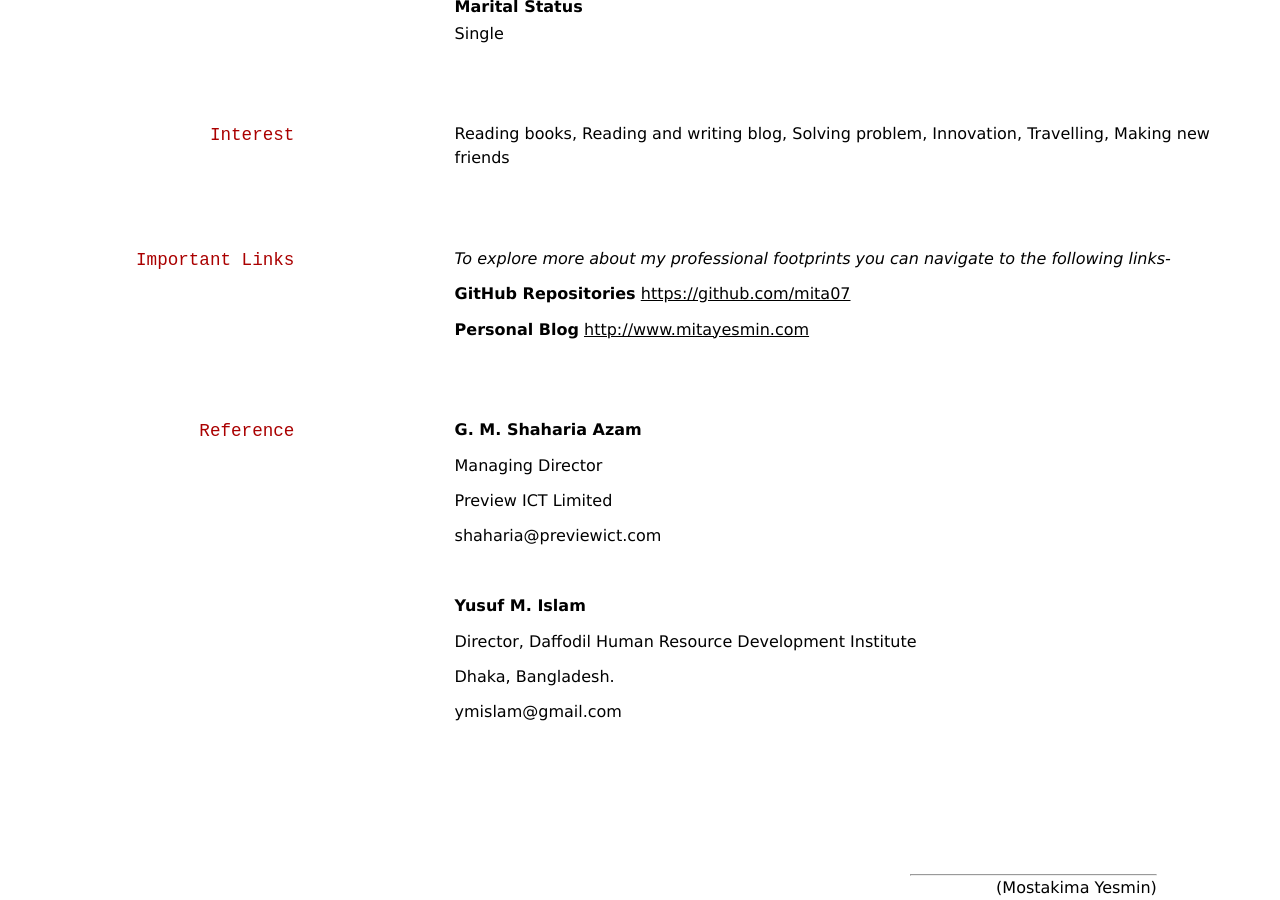
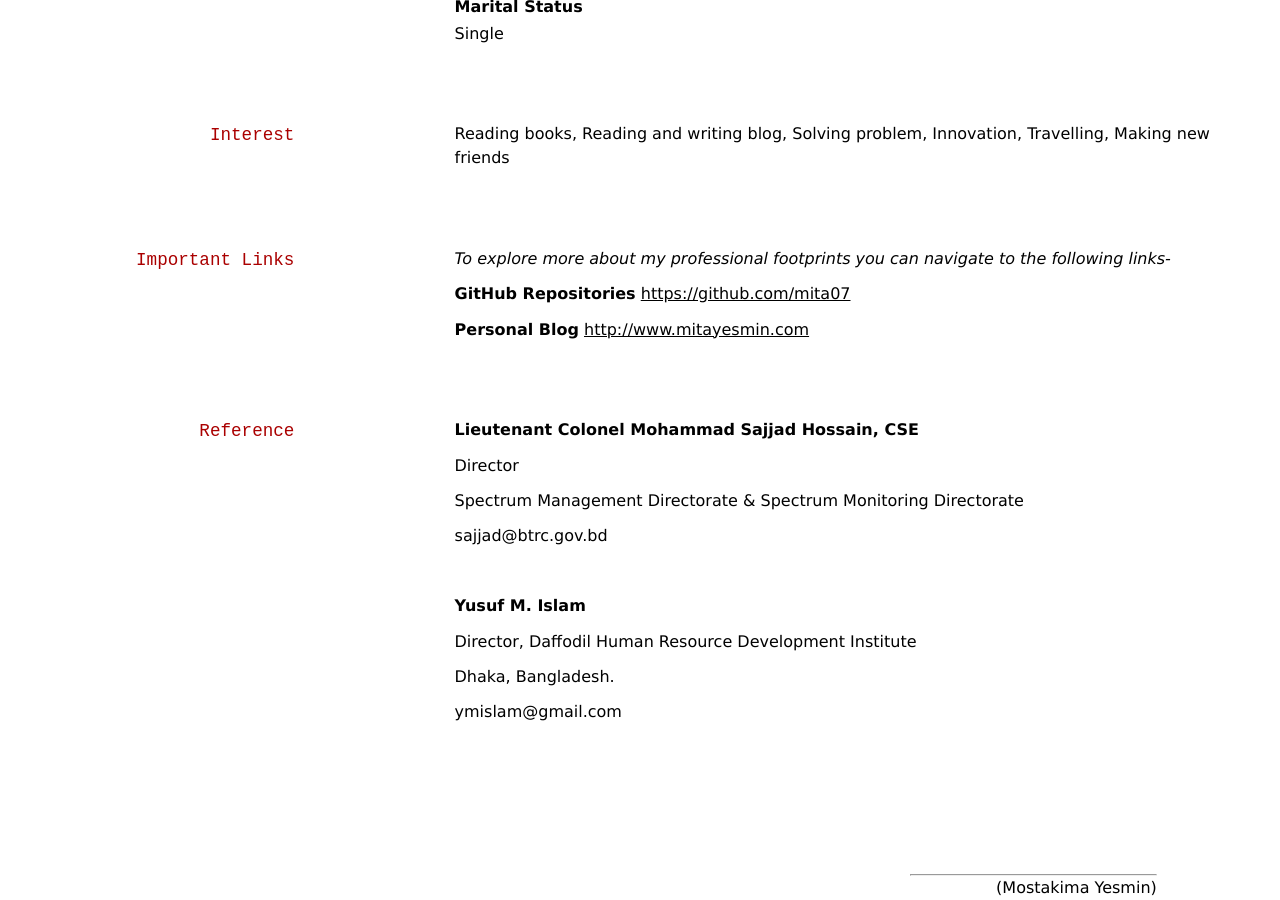
Before and after one commit to mita07/my-resume, a Jekyll site: the page built from index.md, in a window 1280 px wide and 900 px high, scrolled down 4687 px. Built offline with Jekyll 4.4.1, drawn with Linux system fonts in a browser that asks for light colours.

Commit message:
Update index.md

```diff
--- a/index.md
+++ b/index.md
@@ -244,13 +244,13 @@ __Personal Blog__
 
 
 ## Reference
-__G. M. Shaharia Azam__
+__Lieutenant Colonel Mohammad Sajjad Hossain, CSE__
 
-Managing Director
+Director
 
-Preview ICT Limited
+Spectrum Management Directorate & Spectrum Monitoring Directorate
 
-shaharia@previewict.com
+sajjad@btrc.gov.bd
 
 <br />
 
```
